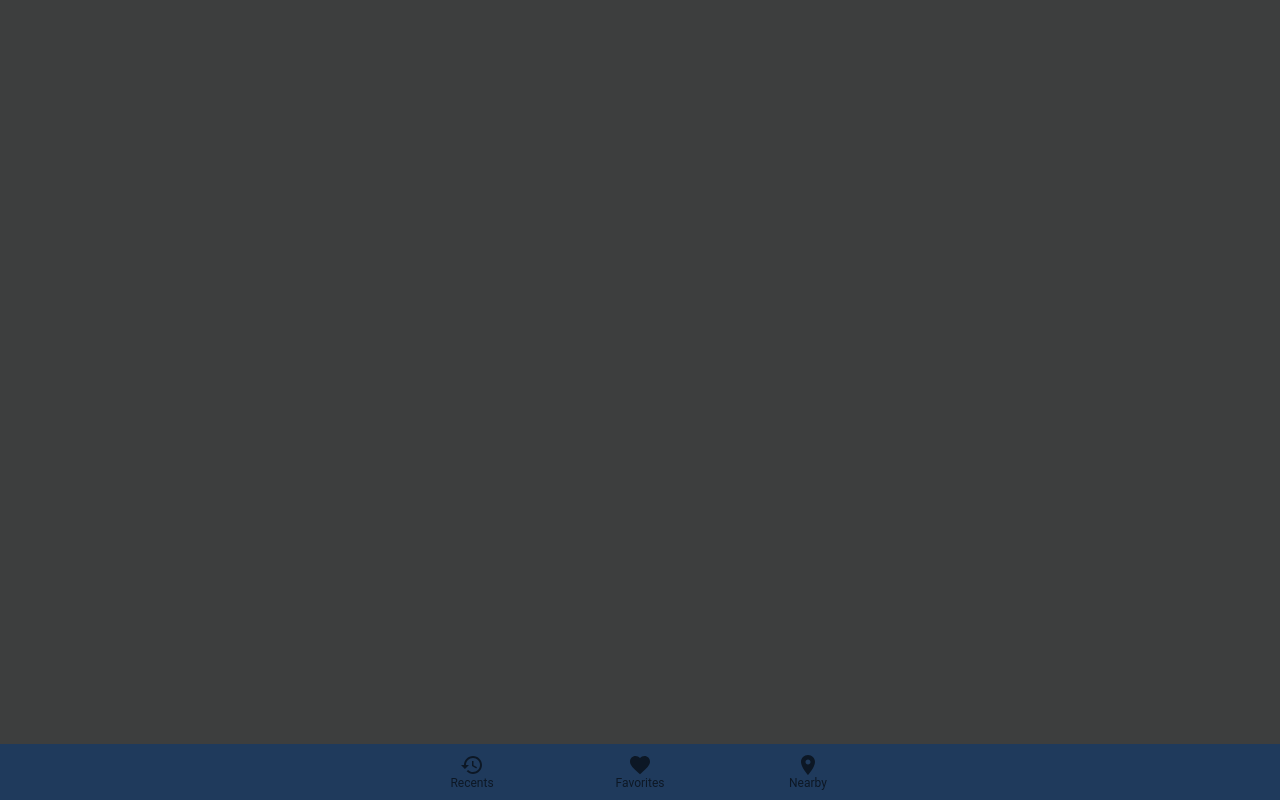
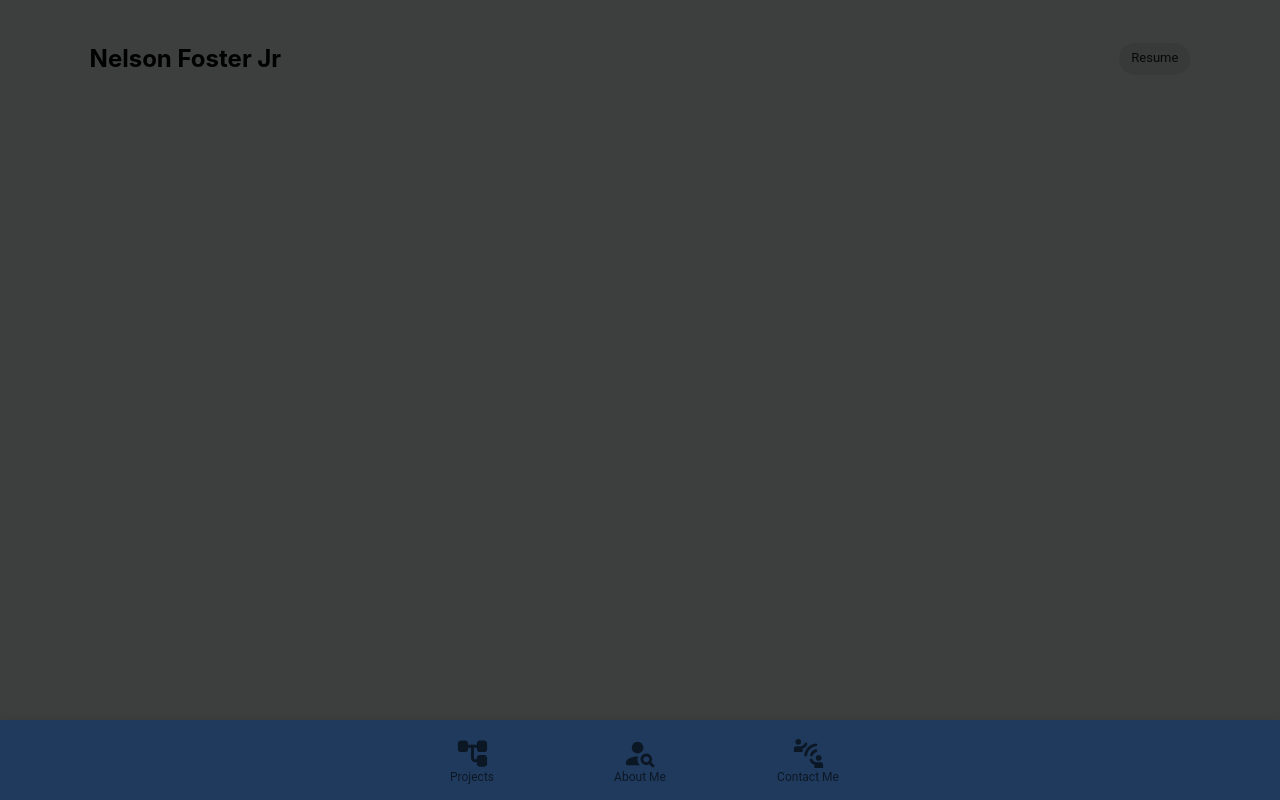
Before and after one commit to MoxUFO/Mox-file, a React (Create React App) app in the folder mox_portfolio/: page / in a window 1280 px wide. Built offline with nearby package versions, Linux system fonts and the light colour scheme.

Commit message:
top label

```diff
--- a/mox_portfolio/src/App.js
+++ b/mox_portfolio/src/App.js
@@ -1,6 +1,6 @@
 import React from 'react';
 import './App.css';
-import PortfolioContainer from './components/PortfolioContainer';
+import PortfolioContainer from './components/PortfolioContaner';
 
 function App() {
 
--- /dev/null
+++ b/mox_portfolio/src/assests/css/TopLabel.css
@@ -0,0 +1,12 @@
+.top-label{
+    display: flex;
+    justify-content: space-between;
+    padding-inline: 7%;
+    padding-top: 25px;
+}
+
+.chip{
+    display: flex;
+    justify-content: center;
+    align-items: center;
+}
--- /dev/null
+++ b/mox_portfolio/src/components/NavBar.js
@@ -0,0 +1,19 @@
+import * as React from "react";
+import Paper from '@mui/material/Paper';
+import BottomNavigation from "@mui/material/BottomNavigation";
+import BottomNavigationAction from "@mui/material/BottomNavigationAction";
+import AccountTreeRoundedIcon from '@mui/icons-material/AccountTreeRounded';
+import PersonSearchRoundedIcon from '@mui/icons-material/PersonSearchRounded';
+import ConnectWithoutContactRoundedIcon from '@mui/icons-material/ConnectWithoutContactRounded';
+
+export default function NavBar() {
+  return (
+    <Paper elevation={3}  sx={{height: '10%' ,width: '100%', position: 'fixed', bottom: 0, left: 0, right: 0 }} color="primary" >
+      <BottomNavigation  sx={{ backgroundColor: "#1F3A5C", height: '100%'  }} showLabels>
+        <BottomNavigationAction label="Projects" icon={<AccountTreeRoundedIcon fontSize="large" />} />
+        <BottomNavigationAction label="About Me" icon={<PersonSearchRoundedIcon fontSize="large" />} />
+        <BottomNavigationAction label="Contact Me" icon={<ConnectWithoutContactRoundedIcon fontSize="large" />} />
+      </BottomNavigation>
+    </Paper>
+  );
+}
--- a/mox_portfolio/src/components/PortfolioContainer.js
+++ /dev/null
@@ -1,19 +0,0 @@
-import * as React from "react";
-import Box from '@mui/material/Box';
-import BottomNavigation from "@mui/material/BottomNavigation";
-import BottomNavigationAction from "@mui/material/BottomNavigationAction";
-import RestoreIcon from "@mui/icons-material/Restore";
-import FavoriteIcon from "@mui/icons-material/Favorite";
-import LocationOnIcon from "@mui/icons-material/LocationOn";
-
-export default function PortfolioContainer() {
-  return (
-    <Box  sx={{ width: '100%', top: 'auto', bottom: 0  }} position="fixed" color="primary" >
-      <BottomNavigation sx={{ backgroundColor: "#1F3A5C" }} showLabels>
-        <BottomNavigationAction label="Recents" icon={<RestoreIcon />} />
-        <BottomNavigationAction label="Favorites" icon={<FavoriteIcon />} />
-        <BottomNavigationAction label="Nearby" icon={<LocationOnIcon />} />
-      </BottomNavigation>
-    </Box>
-  );
-}
--- /dev/null
+++ b/mox_portfolio/src/components/PortfolioContaner.js
@@ -0,0 +1,12 @@
+import React from 'react'
+import TopLabel from './TopLabel'
+import NavBar from './NavBar'
+
+export default function PortfolioContaner() {
+  return (
+    <div>
+        <TopLabel />
+        <NavBar />
+    </div>
+  )
+}
--- /dev/null
+++ b/mox_portfolio/src/components/TopLabel.js
@@ -0,0 +1,13 @@
+import React from 'react'
+import Chip from '@mui/material/Chip';
+import '../assests/css/TopLabel.css'
+
+
+export default function TopLabel() {
+  return (
+    <div className='top-label'>
+        <h2>Nelson Foster Jr</h2>
+       <div className='chip'> <Chip label="Resume"  /></div>
+    </div>
+  )
+}
```
Also changed, not shown: mox_portfolio/src/assests/images/super.jpg (renamed from mox_portfolio/src/images/super.jpg), 1 other file (tests, documents, lock files or other folders).
